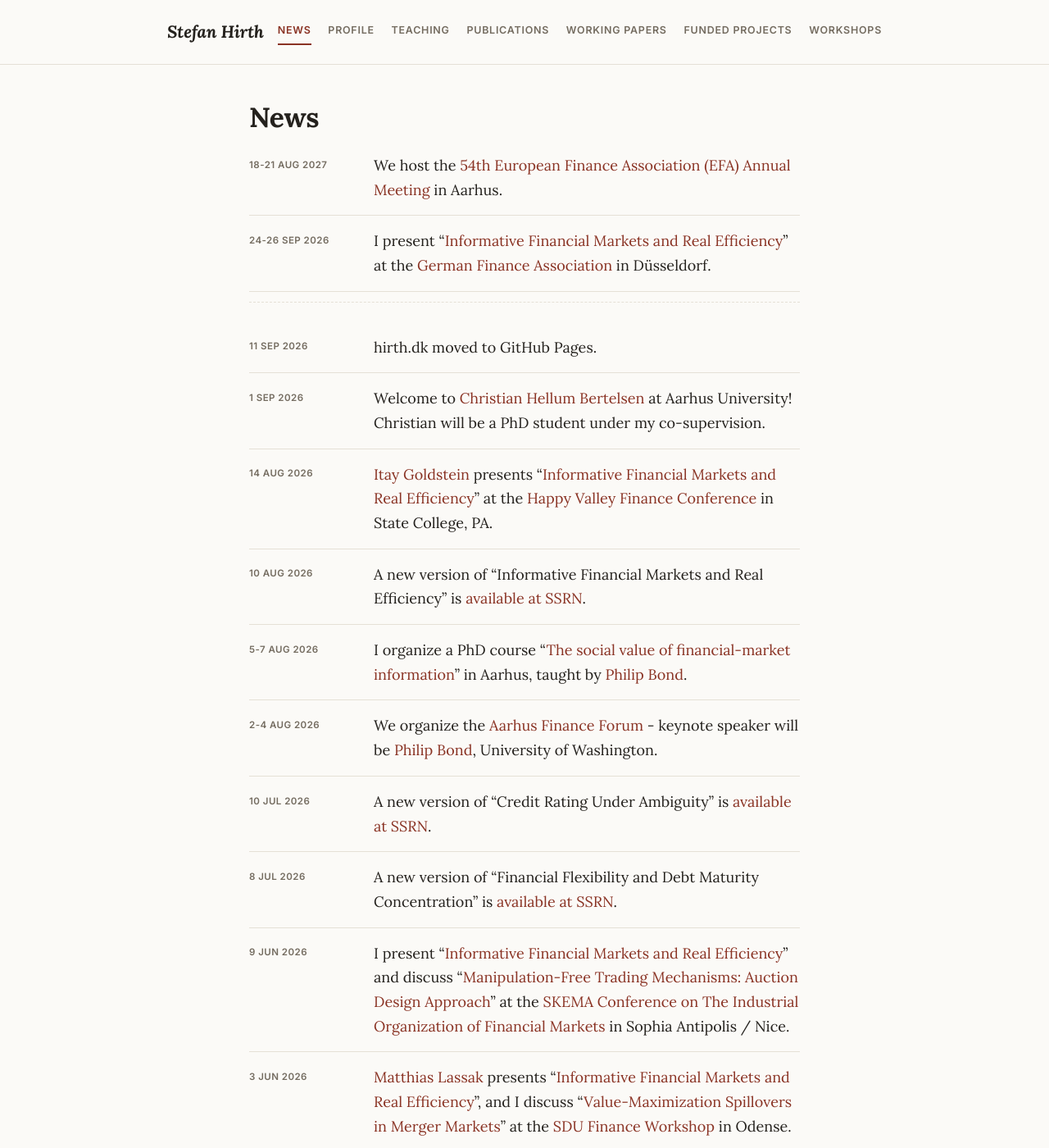
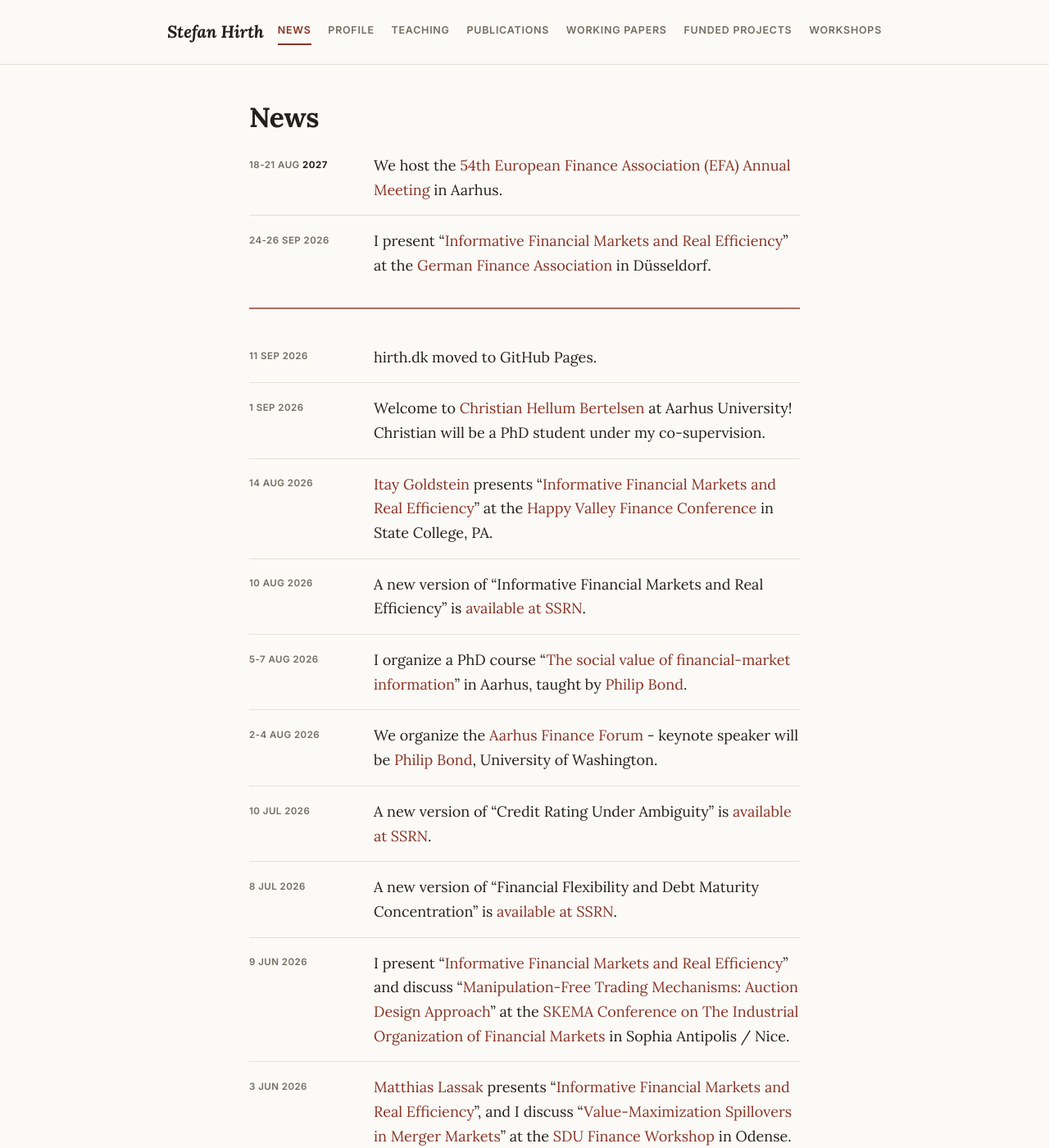
Before and after one commit to esha78/hirth.dk, a Jekyll site: the page built from index.html, in a window 1280 px wide and 1400 px high. Shown: the whole window at 82% size. Built offline with Jekyll 4.4.1, drawn with Linux system fonts in a browser that asks for light colours.

Commit message:
Emphasize EFA 2027 year and make news divider more visible
- Bold the year in the 18-21 Aug 2027 entry (date field now allows inline HTML)
- Replace the dashed grey future/past divider with a solid accent-colored rule
- Drop the item border-bottom directly above the divider

Co-Authored-By: Claude Opus 5 <noreply@anthropic.com>

```diff
--- a/_data/news.yml
+++ b/_data/news.yml
@@ -2,7 +2,7 @@
 # Items above the "divider: true" entry are upcoming/future items;
 # everything below is the historical log, newest first.
 
-- date: "18-21 Aug 2027"
+- date: "18-21 Aug <strong>2027</strong>"
   text: |-
     We host the [54th European Finance Association (EFA) Annual Meeting](https://www.european-finance.org/r/annual-meeting) in Aarhus.
 
--- a/assets/css/style.css
+++ b/assets/css/style.css
@@ -175,6 +175,7 @@ main.wrap {
   border-bottom: 1px solid var(--border);
 }
 .news-item:first-child { padding-top: 0; }
+.news-item--last-future { border-bottom: none; }
 
 .news-date {
   font-family: var(--sans);
@@ -186,14 +187,16 @@ main.wrap {
   white-space: nowrap;
   padding-top: 0.3rem;
 }
+.news-date strong { font-weight: 800; color: var(--text); }
 
 .news-text { min-width: 0; }
 .news-text p { margin: 0; }
 
 .news-divider {
   border: none;
-  border-top: 1px dashed var(--border);
-  margin: 0.75rem 0 1.5rem;
+  border-top: 2px solid var(--accent);
+  opacity: 0.7;
+  margin: 1.25rem 0 1.75rem;
 }
 
 /* Entry cards (publications, working papers, funded projects) */
--- a/index.html
+++ b/index.html
@@ -11,7 +11,8 @@ description: Latest news from Stefan Hirth — talks, papers, publications, and
   {% if item.divider %}
   <li><hr class="news-divider"></li>
   {% else %}
-  <li class="news-item">
+  {% assign next_item = site.data.news[forloop.index] %}
+  <li class="news-item{% if next_item.divider %} news-item--last-future{% endif %}">
     <div class="news-date">{{ item.date }}</div>
     <div class="news-text">{{ item.text | markdownify }}</div>
   </li>
```
